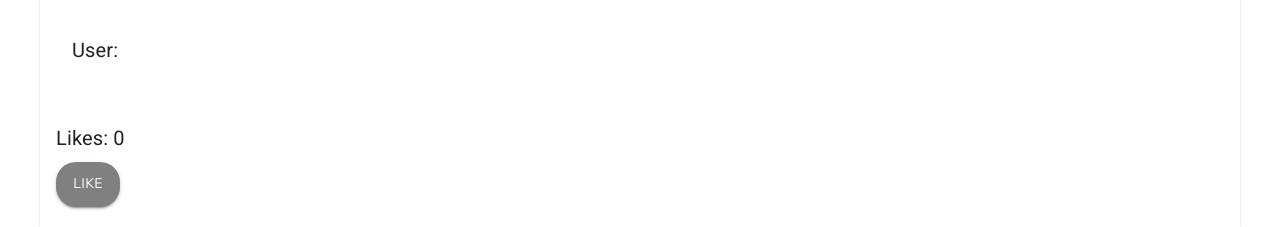
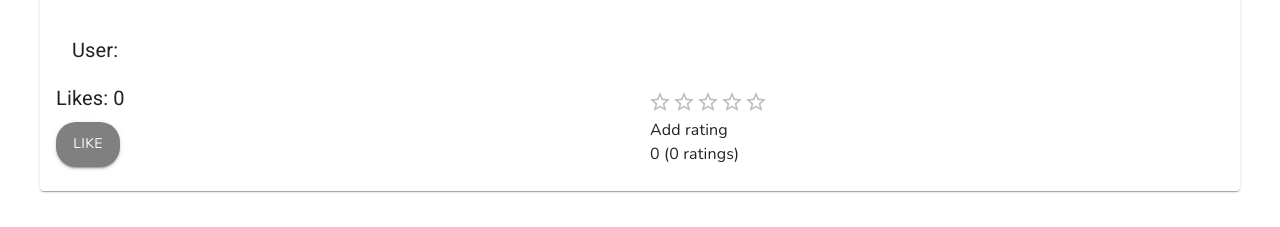
Before and after one commit to Velimah/mpjkk23-projekti, a React (Vite) app: page /single in a window 1280 px wide. Shown: the part 1232-1459 px from the top of the page. Built offline with nearby package versions, Linux system fonts and the light colour scheme; no server answers; sample sign-in values are in the browser's storage; the HTML template or start-up script is replaced by a standard one.

Commit message:
ratings working

```diff
--- a/src/hooks/ApiHooks.js
+++ b/src/hooks/ApiHooks.js
@@ -274,7 +274,7 @@ const useRating = () => {
     return await doFetch(baseUrl + 'ratings/file/' + id, fetchOptions);
   };
 
-  const getRatingById = async (id) => {
+  const getRatingsById = async (id) => {
     const fetchOptions = {
       method: 'GET',
     };
@@ -291,7 +291,7 @@ const useRating = () => {
     return await doFetch(baseUrl + 'ratings', fetchOptions);
   };
 
-  return {postRating, deleteRating, getRatingById, getAllRatings};
+  return {postRating, deleteRating, getRatingsById, getAllRatings};
 };
 
 export {
--- a/src/views/Single.jsx
+++ b/src/views/Single.jsx
@@ -6,11 +6,18 @@ import {
   Grid,
   Button,
   CardContent,
+  Rating,
 } from '@mui/material';
 import {useLocation} from 'react-router-dom';
 import {mediaUrl} from '../utils/variables';
 import {useNavigate} from 'react-router-dom';
-import {useFavourite, useUser, useComment, useMedia} from '../hooks/ApiHooks';
+import {
+  useFavourite,
+  useUser,
+  useComment,
+  useMedia,
+  useRating,
+} from '../hooks/ApiHooks';
 import {useContext, useEffect, useState} from 'react';
 import {MediaContext} from '../contexts/MediaContext';
 import CommentRow from '../components/CommentRow';
@@ -23,17 +30,22 @@ import {formatTime, formatSize} from '../hooks/UnitHooks';
 const Single = () => {
   const [owner, setOwner] = useState({username: ''});
   const [likes, setLikes] = useState(0);
-  const [userLike, setUserLike] = useState(false);
+  const [rating, setRating] = useState(0);
   const [commentArray, setCommentArray] = useState([]);
   const [commentCount, setCommentCount] = useState(0);
+  const [ratingCount, setRatingCount] = useState(0);
   const [mediaInfo, setMediaInfo] = useState({});
-  const [refreshData, setRefreshData] = useState(false);
+
+  const [refreshLikes, setRefreshLikes] = useState(false);
+  const [refreshComments, setRefreshComments] = useState(false);
+  const [refreshRating, setRefreshRating] = useState(false);
 
   const {user} = useContext(MediaContext);
   const {getMediaById} = useMedia();
   const {getUser} = useUser();
   const {getFavourites, postFavourite, deleteFavourite} = useFavourite();
   const {postComment, getCommentsById} = useComment();
+  const {postRating, deleteRating, getRatingsById} = useRating();
 
   const navigate = useNavigate();
   const {state} = useLocation();
@@ -99,7 +111,7 @@ const Single = () => {
       setLikes(likeInfo.length);
       likeInfo.forEach((like) => {
         if (like.user_id === user.user_id) {
-          setUserLike(true);
+          setRefreshLikes(true);
         }
       });
     } catch (error) {
@@ -122,6 +134,7 @@ const Single = () => {
     fetchMediaInfo();
     fetchLikes();
     fetchComments();
+    fetchRatings();
   }, []);
 
   const doLike = async () => {
@@ -130,7 +143,7 @@ const Single = () => {
       const data = {file_id: file.file_id};
       const likeInfo = await postFavourite(data, token);
       console.log(likeInfo);
-      setUserLike(true);
+      setRefreshLikes(true);
     } catch (error) {
       console.log(error.message);
     }
@@ -138,14 +151,26 @@ const Single = () => {
 
   useEffect(() => {
     fetchLikes();
-  }, [userLike]);
+  }, [refreshLikes]);
 
   const deleteLike = async () => {
     try {
       const token = localStorage.getItem('token');
       const likeInfo = await deleteFavourite(file.file_id, token);
       console.log(likeInfo);
-      setUserLike(false);
+      setRefreshLikes(false);
+    } catch (error) {
+      console.log(error.message);
+    }
+  };
+
+  const doComment = async () => {
+    try {
+      const token = localStorage.getItem('token');
+      const data = {file_id: file.file_id, comment: inputs.comment};
+      const commentInfo = await postComment(data, token);
+      alert(commentInfo.message);
+      setRefreshComments(!refreshComments);
     } catch (error) {
       console.log(error.message);
     }
@@ -153,19 +178,7 @@ const Single = () => {
 
   useEffect(() => {
     fetchComments();
-  }, [refreshData]);
-
-  const doComment = async () => {
-    try {
-      const token = localStorage.getItem('token');
-      const data = {file_id: file.file_id, comment: inputs.comment};
-      const commentInfo = await postComment(data, token);
-      alert(commentInfo.message);
-      setRefreshData(!refreshData);
-    } catch (error) {
-      console.log(error.message);
-    }
-  };
+  }, [refreshComments]);
 
   const initValues = {
     comment: '',
@@ -175,6 +188,53 @@ const Single = () => {
     doComment,
     initValues
   );
+
+  const doRating = async (value) => {
+    try {
+      const token = localStorage.getItem('token');
+      const data = {file_id: file.file_id, rating: value};
+      const ratingInfo = await postRating(data, token);
+      console.log(ratingInfo);
+      setRefreshRating(!refreshRating);
+    } catch (error) {
+      console.log(error.message);
+    }
+  };
+
+  const doDeleteRating = async () => {
+    try {
+      const token = localStorage.getItem('token');
+      const ratingInfo = await deleteRating(file.file_id, token);
+      console.log(ratingInfo);
+      setRefreshRating(!refreshRating);
+    } catch (error) {
+      console.log(error.message);
+    }
+  };
+
+  const fetchRatings = async () => {
+    try {
+      const ratingInfo = await getRatingsById(file.file_id);
+      console.log(ratingInfo);
+      let sum = 0;
+      setRatingCount(ratingInfo.length);
+
+      ratingInfo.forEach((rating) => {
+        sum += rating.rating;
+        if (rating.user_id === user.user_id) {
+          setRefreshRating(true);
+        }
+      });
+      const averageRating = sum / ratingInfo.length;
+      setRating(averageRating);
+    } catch (error) {
+      console.log(error.message);
+    }
+  };
+
+  useEffect(() => {
+    fetchRatings();
+  }, [refreshRating]);
 
   return (
     <>
@@ -212,21 +272,22 @@ const Single = () => {
             <Typography component="h2" variant="h6" sx={{p: 2}}>
               User: {owner.username}
             </Typography>
-            <Typography component="h2" variant="h6" sx={{mt: 5}}>
+
+            <Grid container spacing={2}>
+              <Grid item xs={12} sm={6}>
+                <Typography component="h2" variant="h6">
                   Likes: {likes}
                 </Typography>
                 <Button
-              onClick={userLike ? deleteLike : doLike}
+                  onClick={refreshLikes ? deleteLike : doLike}
                   variant="contained"
                   sx={
-                userLike
+                    refreshLikes
                       ? {
                           mt: 1,
-                      mr: 2,
                         }
                       : {
                           mt: 1,
-                      mr: 2,
                           backgroundColor: 'grey',
                           '&:hover': {
                             backgroundColor: 'grey !important',
@@ -234,8 +295,46 @@ const Single = () => {
                         }
                   }
                 >
-              {userLike ? 'Liked' : 'Like'}
+                  {refreshLikes ? 'Liked' : 'Like'}
                 </Button>
+              </Grid>
+              <Grid item xs={12} sm={6}>
+                {refreshRating ? (
+                  <Box sx={{mt: 1}}>
+                    <Rating
+                      name="read-only"
+                      precision={0.1}
+                      defaultValue={rating}
+                      value={rating}
+                      readOnly
+                    />
+                    <Typography component="legend">Rated already!</Typography>
+                    <Typography component="legend">
+                      {rating} ({ratingCount} ratings)
+                    </Typography>
+                    <Button onClick={doDeleteRating} variant="contained">
+                      delete rating
+                    </Button>
+                  </Box>
+                ) : (
+                  <Box sx={{mt: 1}}>
+                    <Rating
+                      defaultValue={rating}
+                      name="simple-controlled"
+                      value={rating}
+                      precision={0.1}
+                      onChange={(event, newValue) => {
+                        doRating(newValue);
+                      }}
+                    />
+                    <Typography component="legend">Add rating</Typography>
+                    <Typography component="legend">
+                      {rating} ({ratingCount} ratings)
+                    </Typography>
+                  </Box>
+                )}
+              </Grid>
+            </Grid>
           </CardContent>
         </Card>
         <Grid container justifyContent="center">
```
Lines whose indentation alone changed are shown as unchanged.
